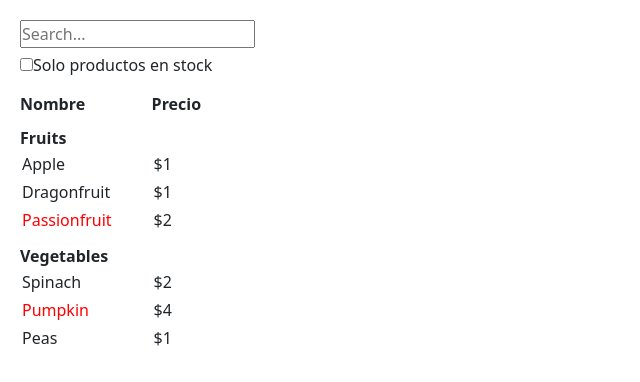
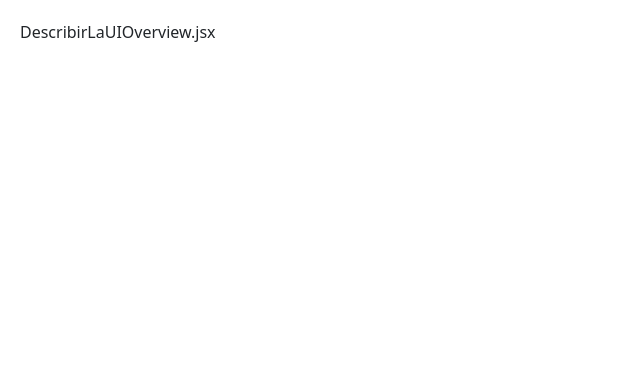
Before and after one commit to dgutierrez21/Learning-ReactJS--React-Docs, a React (Vite) app in the folder 01-learn/: page / in a window 1280 px wide. Shown: the top 382 px of the page, without its empty margins (0-640 px from the left). Built offline with nearby package versions, Linux system fonts and the light colour scheme.

Commit message:
Describir la UI

```diff
--- /dev/null
+++ b/01-learn/src/02-Describir-la-UI/DescribirLaUI.jsx
@@ -0,0 +1,9 @@
+import { DescribirLaUIOverview } from "./overview/DescribirLaUIOverview"
+
+export const DescribirLaUI = () => {
+  return (
+    <>
+    <DescribirLaUIOverview/>
+    </>
+  )
+}
--- /dev/null
+++ b/01-learn/src/02-Describir-la-UI/overview/DescribirLaUIOverview.jsx
@@ -0,0 +1,3 @@
+export const DescribirLaUIOverview = () => {
+  return <div>DescribirLaUIOverview.jsx</div>;
+}
--- a/01-learn/src/main.jsx
+++ b/01-learn/src/main.jsx
@@ -1,10 +1,12 @@
 import React from "react";
 import ReactDOM from "react-dom/client";
 import { InicioRapido } from "./01-inicio-rapido/inicioRapido";
+import { DescribirLaUI } from "./02-Describir-la-UI/DescribirLaUI";
 import "./index.css";
 
 ReactDOM.createRoot(document.getElementById("root")).render(
   <React.StrictMode>
-    <InicioRapido />
+    {/* <InicioRapido /> */}
+    <DescribirLaUI/>
   </React.StrictMode>
 );
```
Also changed, not shown: 01-learn/src/02-Describir-la-UI/overview/overview.txt (added).
